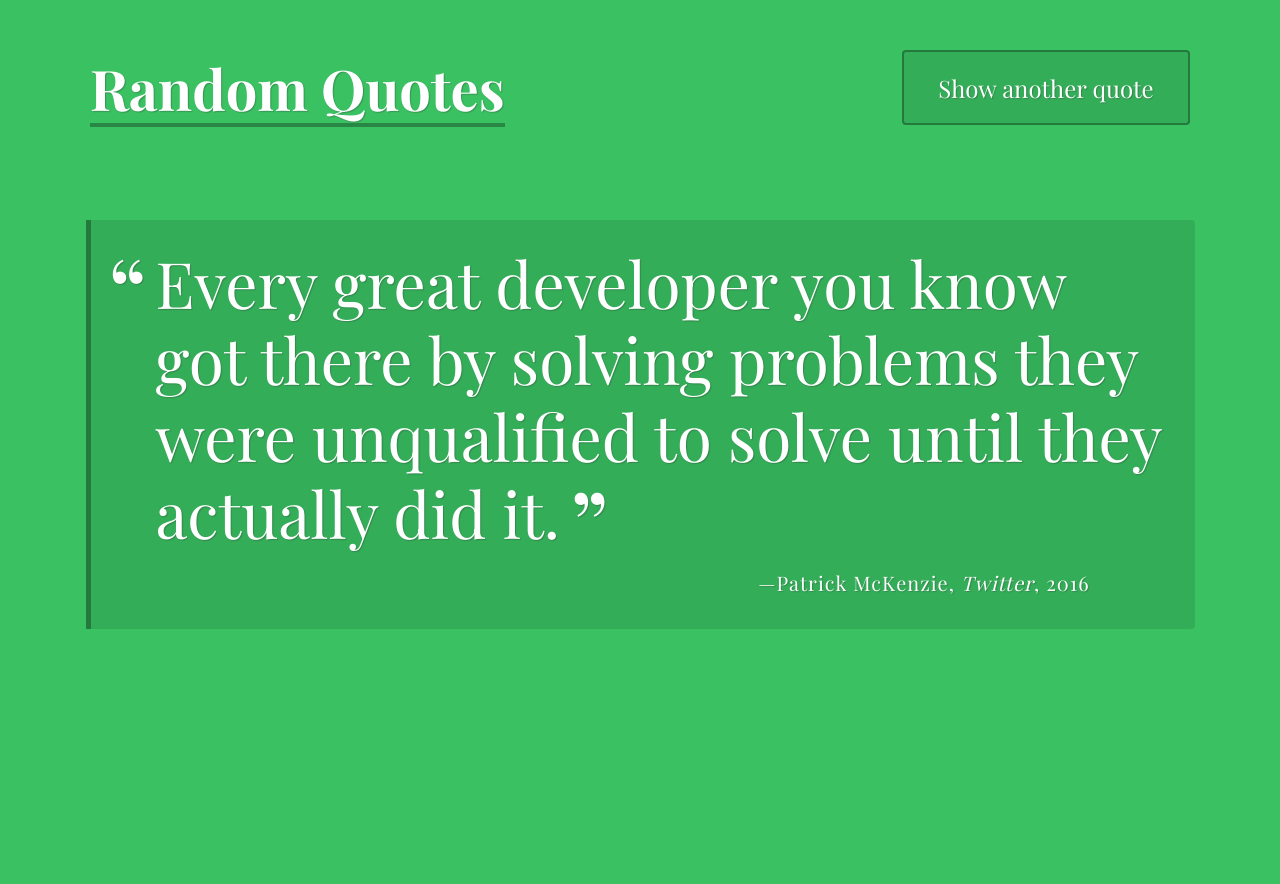
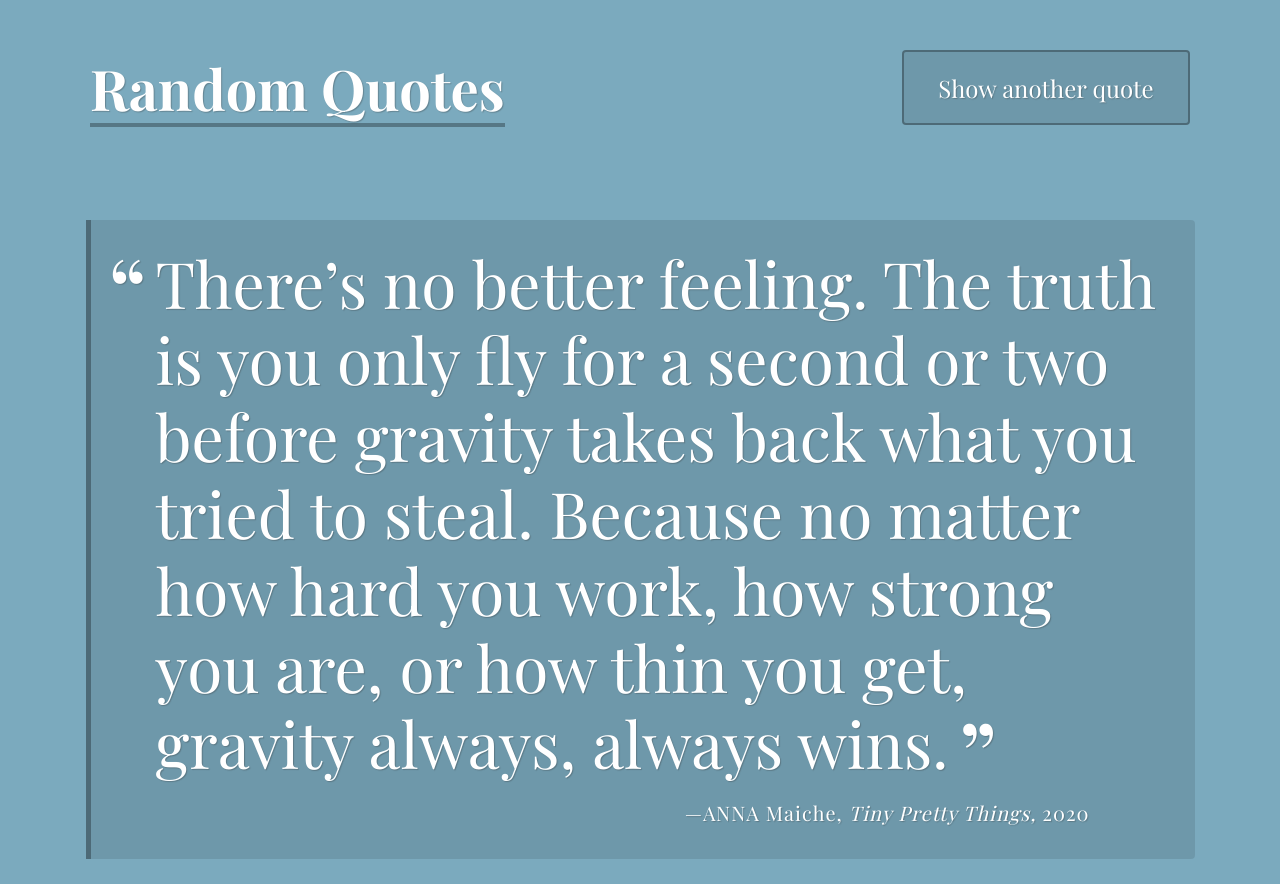
Before and after one commit to ruraliz/Techdegree-project-1, a plain HTML site: page index.html in a window 1280 px wide. Both pictures are taken after a click on the button "Show another quote". Before the commit the page ends 800 px from the top, so only its background shows below. Drawn offline with nearby package versions, Linux system fonts and the light colour scheme; a web font is replaced by a local one.

Commit message:
Added getRandomQuotes function, randomColor, printQuote and timeInterval

```diff
--- a/css/styles.css
+++ b/css/styles.css
@@ -112,7 +112,11 @@ h1 {
 
 .year:before {
   content: ", ";
-  font-style: normal;
+  font-style:italic;
+}
+.tags:before{
+  content: ", ";
+  font-style:normal;
 }
 
 @media (min-width: 768px) {
--- a/index.html
+++ b/index.html
@@ -16,8 +16,10 @@
 
     <div class="container">
       <div id="quote-box" class="quote-box">
-        <p class="quote">Every great developer you know got there by solving problems they were unqualified to solve until they actually did it.</p>
-        <p class="source">Patrick McKenzie<span class="citation">Twitter</span><span class="year">2016</span></p>
+        <p class="quote">I'd like to dance and tap my feet, but they won't keep in rhythm.</p>
+        <p class="source">Snow White and the Seven Dwarfs
+          <span class="citation">Snow White and the Seven Dwarfs
+        </span><span class="year">1937</span><span class="tags">Humor</span></p>
       </div>
     </div>
 
--- a/js/script.js
+++ b/js/script.js
@@ -10,6 +10,47 @@ project 1 - A Random Quote Generator
 /***
  * `quotes` array
 ***/
+const quotes = [
+  {
+    quote:"For me, I'm a dancer first. I could be the President of the United States, and I will always be a dancer, first and foremost.",
+    source:'Anne Fletcher',
+    citation:'',
+    year:''
+  },
+  {
+    quote:"I don't want a childhood, I want to be a ballet dancer.",
+    source:'Jamie Bell',
+    citation:'Billy Elliot',
+    year:'',
+    tags: 'satire'
+  },
+  {
+    quote:"There’s no better feeling. The truth is you only fly for a second or two before gravity takes back what you tried to steal. Because no matter how hard you work, how strong you are, or how thin you get, gravity always, always wins.",
+    source:'ANNA Maiche',
+    citation:'Tiny Pretty Things',
+    year:'2020',
+    tags: 'drama'
+  },
+  {
+    quote:"I used to know a whole lot of dances. The-the-the-eh- the flea hop, and-and, what's the - eh - the black bottom, the variety drag. I don't, I don't know, I just don't seem to have any time any more. I have so many things to do.",
+    source:'James Stewart',
+    citation:'Harvey',
+    year:'1950'
+  },
+  {
+    quote:"When you dance the dance of another, you make yourself in the image of its creator. You empty yourself so that her work can live within you.",
+    source:'Tilda Swinton',
+    citation:'Suspiria',
+    year:'2018'
+  },
+  {
+    quote:"There are two types of beings in the universe, those who dance, and those who do not.",
+    source:'Dave Bautista',
+    citation:'Avengers',
+    year:'',
+    tags: 'humor'
+  }
+];
 
 
 
@@ -17,14 +58,47 @@ project 1 - A Random Quote Generator
  * `getRandomQuote` function
 ***/
 
-
+function getRandomQuote(arr) {
+  const randomNumber = Math.floor( Math.random() * quotes.length )  ;
+  for ( let i = 0; i< arr.length; i++){
+    let randomQuote= arr[randomNumber];
+    return randomQuote;
+  }
+}
 
 /***
  * `printQuote` function
 ***/
+const randomValue = () => Math.floor(Math.random() * 256);
+function randomColor(value) {
+  const color= `rgb( ${value()}, ${value()}, ${value()} )`;
+  return color;
+}
+for (let i= 1; i<= 7; i++) {
+  document.body.style.background= randomColor(randomValue)
+  }
 
-
-
+function printQuote(){
+  const randomQuotes= getRandomQuote(quotes);
+  let html = `<p class = "quote">` + randomQuotes.quote + '</p>'
+  + `<p class = "source">` + randomQuotes.source
+  if ( randomQuotes.citation !== null){
+    html += `<span class= "citation">` + randomQuotes.citation + `</span>`
+  }
+  if ( randomQuotes.year !== null) {
+    html += `<span class= "year">` + randomQuotes.year + `</span>`
+  }
+  // let html = `<p class="quote"> ${randomQuotes.quote}</p>`
+  // `<p class="source">${randomQuotes.source}</p>`
+  // if(randomQuotes.citation !== null){
+  // html+= `<span class="citation"> ${randomQuotes.citation}</span>`
+  // };
+  // if(!randomQuotes.year !== null){
+  // html+= `<span class="year"> ${randomQuotes.year} </span>`
+  // };
+  document.getElementById('quote-box').innerHTML = html;
+}
+setInterval(printQuote, 20000)
 /***
  * click event listener for the print quote button
  * DO NOT CHANGE THE CODE BELOW!!
```
Also changed, not shown: 1 other file.
